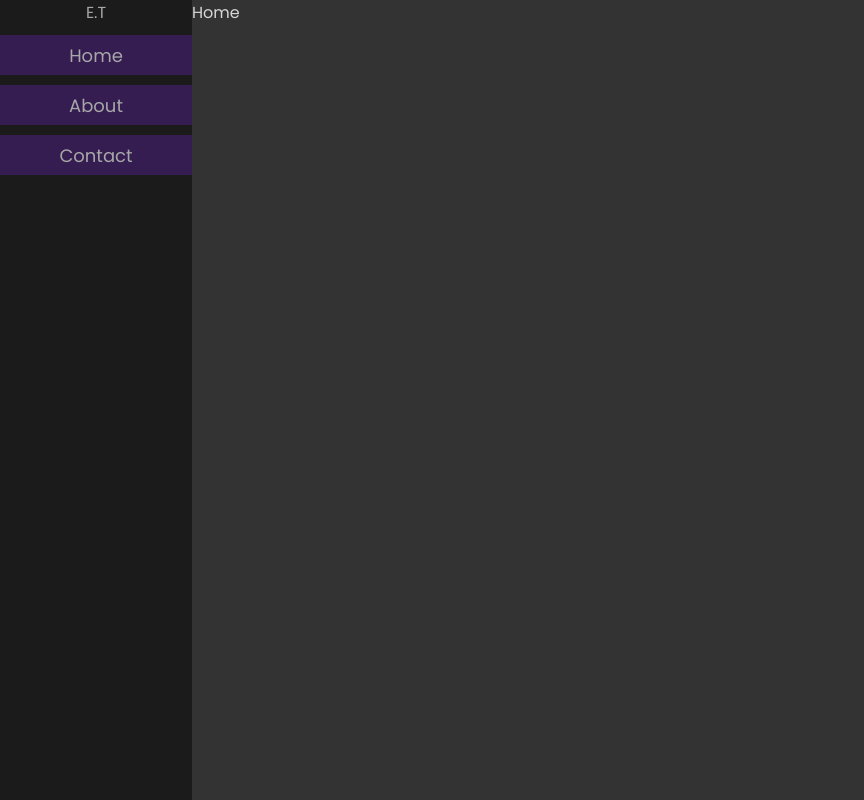
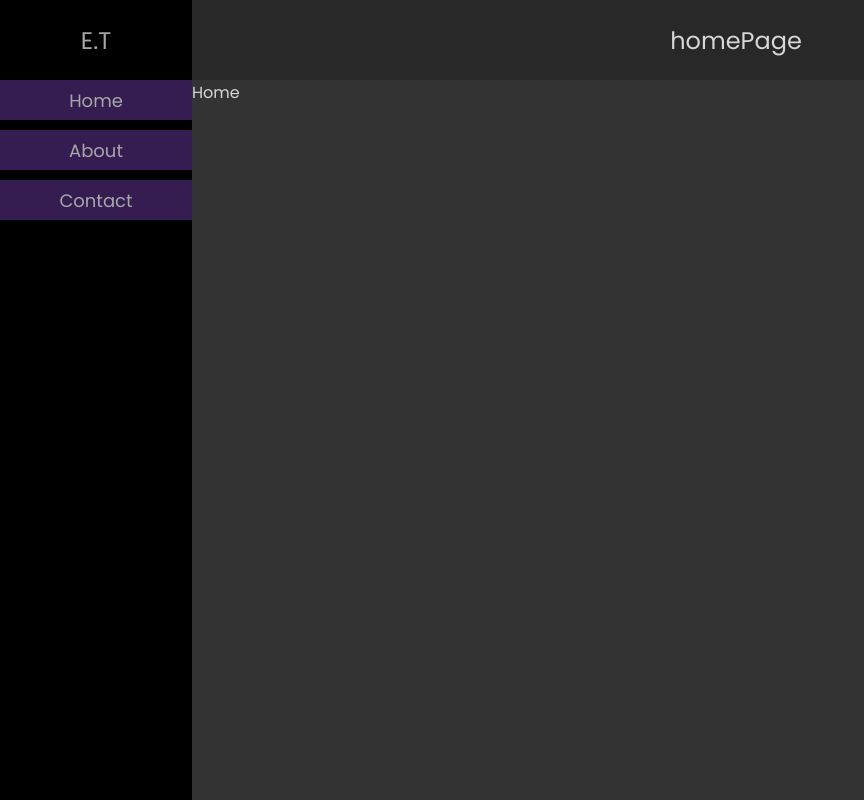
Before and after one commit to yuvaltoker/expense-tracker, a plain HTML site: page index.html in a window 1280 px wide. Both pictures are taken after a click on the item "Home". Shown: the whole page, without its empty margins (0-864 px from the left). Drawn offline with nearby package versions, Linux system fonts and the light colour scheme.

Commit message:
started working on the side bar instead haha

```diff
--- a/app.js
+++ b/app.js
@@ -15,10 +15,29 @@ function createMenuListItem(name) {
     list_item.textContent = name
     list_item.id = name.toLowerCase() + 'Item'
     // Adding event listeners using JavaScript
-    list_item.addEventListener('click', function() {
-        handlePageItemClick(name);
+    list_item.addEventListener('click', () => {
+        list_item.classList.add('click-li')
+        /*
+
+
+
+        why is this not working?
+
+
+
+        */
+        console.log('clicked')})
+    list_item.addEventListener('click', e => {
+        handlePageItemClick(e);
     });
     return list_item
+}
+
+function handlePageItemClick(e) {
+    // getting liItem to be liPage
+    const page_id = e.target.id.slice(0, -4).concat('Page')
+    hideAllPages()
+    showPage(page_id)
 }
 
 function createMenuList(pages_names) {
@@ -45,7 +64,8 @@ function createSidebar(pages_names) {
 function createPage(page_name) {
     const page = document.createElement('div')
     page.textContent = page_name
-    page.id = page_name.toLowerCase() + 'Page'
+    page.id = page_name.toLowerCase().concat('Page')
+    page.name = page_name
     return page
 }
 
@@ -56,14 +76,11 @@ function hideAllPages() {
     }
 }
 
-function showPage(page_name) {
-    const page = document.getElementById(page_name.toLowerCase() + 'Page')
+function showPage(page_id) {
+    const page = document.getElementById(page_id)
+    const content_header = document.getElementById(content_header_id)
+    content_header.textContent = page_id
     page.hidden = false
-}
-
-function handlePageItemClick(page_name) {
-    hideAllPages()
-    showPage(page_name)
 }
 
 function createPages(page_names) {
@@ -78,11 +95,19 @@ function createPages(page_names) {
     return pages
 }
 
+function createContentHeader(header_id) {
+    const header = document.createElement('header')
+    header.id = header_id
+    return header
+}
+
 function createContent(page_names) {
     const content = document.createElement('div')
     content.id = 'content'
     content.className = 'content'
+    const header = createContentHeader(content_header_id)
     const pages = createPages(page_names)
+    appendComponent(content, header)
     appendComponent(content, pages)
     return content
 }
@@ -104,12 +129,19 @@ function createComponents(page_names) {
 
 // pageName must be unique
 const page_names = ['Home', 'About', 'Contact'];
+const content_header_id = 'content-header'
+const content_header_class = 'content-header'
 
 const container = createComponents(page_names)
 body.append(container)
+// get first clean up of pages
+hideAllPages()
+// showPage gets pageID
+showPage(page_names[0].toLowerCase().concat('Page'))
 
 const sidebar = document.querySelector('.sidebar')
 const content = document.querySelector('.content')
+
 
 sidebar.addEventListener('mouseenter', () => container.classList.add('hover-sidebar'))
 sidebar.addEventListener('mouseleave', () => container.classList.remove('hover-sidebar'))
--- a/styles.css
+++ b/styles.css
@@ -13,12 +13,18 @@
 
     /*===== Colors =====*/
     --primary-background: #333333;
-    --sidebar-background: #1b1b1b;
+    /* --sidebar-background: #1b1b1b; */
+    --sidebar-background: black;
+    --content-header-background: #282828;
     --primary-color: #d7d7d7;
     --sidebar-color: #a7a7a7;
     --sidebar-list-background: #351d52;
     --sidebar-list-hover-background: #ffffff;
     --sidebar-list-hover-color: #1b1b1b;
+    --sidebar-list-hover-border-color: black;
+    --sidebar-list-click-background: black;
+    --sidebar-list-click-color: #ffffff;
+    --sidebar-list-click-border-color: #ffffff;
 
     /*===== Transitions =====*/
     --tran-02: all 0.2s ease;
@@ -28,6 +34,7 @@
 
     /*===== Sizes =====*/
     --sidebar-height: 100vh;
+    --content-height: 100vh;
     --sidebar-width-open: 15%;
     --sidebar-width-close: 5%;
     --content-width-open: 95%;
@@ -43,13 +50,13 @@ body {
 
 .container {
     display: flex;
-    width: 100%;
-    height: 100%;
+    width: 100vw;
+    height: 100vh;
 }
 
 .pages {
     width: 100%;
-    height: 100%;
+    height: 90%;
 }
 
 .page {
@@ -75,22 +82,39 @@ body {
     width: var(--content-width-open);
 }
 
-
 .sidebar {
     background-color: var(--sidebar-background);
     color: var(--sidebar-color);
-    height: var(--sidebar-height);
+    height: 100%;
     width: var(--sidebar-width-close);
     transition: var(--tran-04);
 }
 
 .content {
     width: var(--content-width-open);
+    height: var(--content-height);
     transition: var(--tran-04);
 }
 
 .sidebar header {
-    text-align: center;
+    display: flex;
+    justify-content: center;
+    align-items: center;
+    font-size: x-large;
+    width: 100%;
+    height: 10%;
+}
+
+.content header {
+    display: flex;
+    justify-content: center;
+    align-items: center;
+    font-size: x-large;
+    width: 100%;
+    height: 10%;
+    background-color: var(--content-header-background);
+    color: var(--primary-color);
+
 }
 
 .sidebar li {
@@ -99,13 +123,22 @@ body {
     justify-content: center;
     align-items: center;
     height: calc(var(--sidebar-height) * 1 / 20);
-    margin-top: 10px;
+    /* border: 5px solid black; */
     font-size: large;
+    margin-bottom: 10px;
+    transition: var(--tran-04);
 }
 
 .sidebar li:hover {
     background-color: var(--sidebar-list-hover-background);
     color: var(--sidebar-list-hover-color);
+    border: 15px solid var(--sidebar-list-hover-border-color);
     transition: var(--tran-04);
     font-size: larger;
 }
+
+.sidebar-list-item .click-li {
+    background-color: var(--sidebar-list-click-background);
+    color: var(--sidebar-list-click-color);
+    border: 15px solid var(--sidebar-list-click-border-color);
+}
```
